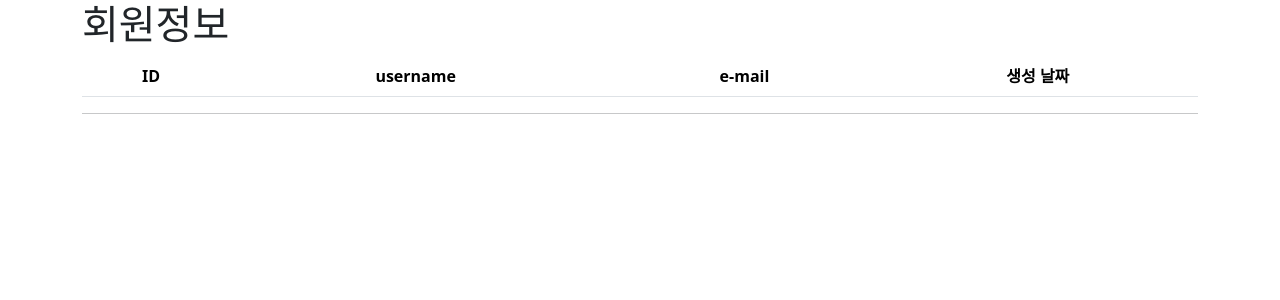
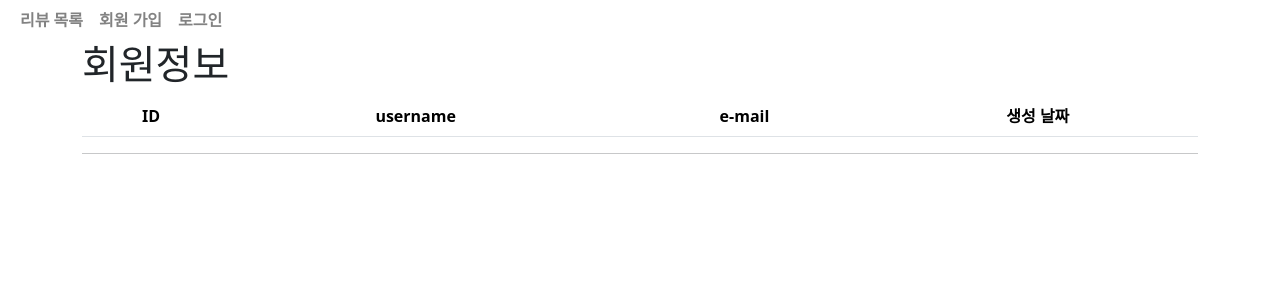
Before and after one commit to uRo3YA/1014_pairproject, a Django app: page /accounts/ in a window 1280 px wide. Shown: the top 300 px of the page. Run offline with Django 3.2, Linux system fonts and the light colour scheme; lists and menus that the app fills with data are empty; some libraries are stand-ins or nearby versions.

Commit message:
templates/naver/

```diff
--- a/config/templates/base.html
+++ b/config/templates/base.html
@@ -12,7 +12,39 @@
 </head>
 
 <body>
-
+    <nav class="navbar navbar-expand-lg navbar-white bg-white py-0 sticky-top opacity-75">
+        <div class="container-fluid">
+            <button class="navbar-toggler" type="button" data-bs-toggle="collapse" data-bs-target="#navbarNavAltMarkup"
+                aria-controls="navbarNavAltMarkup" aria-expanded="false" aria-label="Toggle navigation">
+                <span class="navbar-toggler-icon"></span>
+            </button>
+            <div class="collapse navbar-collapse" id="navbarNavAltMarkup">
+                <div class="navbar-nav fw-bold">
+                    <a class="nav-link" aria-current="page" href="{% url 'reviews:index' %}">리뷰 목록</a>
+                    {% if request.user.is_authenticated %}
+                    <div class="navbar-nav fw-bold">
+                        <a class="nav-link" aria-current="page" href="{% url 'reviews:create' %}">리뷰 작성</a>
+                    </div>
+                    <div class="navbar-nav fw-bold">
+                        <a class="nav-link" aria-current="page" href="{% url 'accounts:detail' request.user.pk %}">
+                            {{ request.user }}</a>
+                    </div>
+                    <div class="navbar-nav fw-bold">
+                        <a class="nav-link" aria-current="page" href="{% url 'accounts:logout' %}">
+                            로그아웃</a>
+                    </div>
+                    {% else %}
+                    <div class="navbar-nav fw-bold">
+                        <a class="nav-link" aria-current="page" href="{% url 'accounts:signup' %}">회원 가입</a>
+                    </div>
+                    <div class="navbar-nav fw-bold">
+                        <a class="nav-link" aria-current="page" href="{% url 'accounts:login' %}">로그인</a>
+                    </div>
+                    {% endif %}
+                </div>
+            </div>
+        </div>
+    </nav>
     <div class="container">
         {% block body %}{% endblock body %}
     </div>
```
